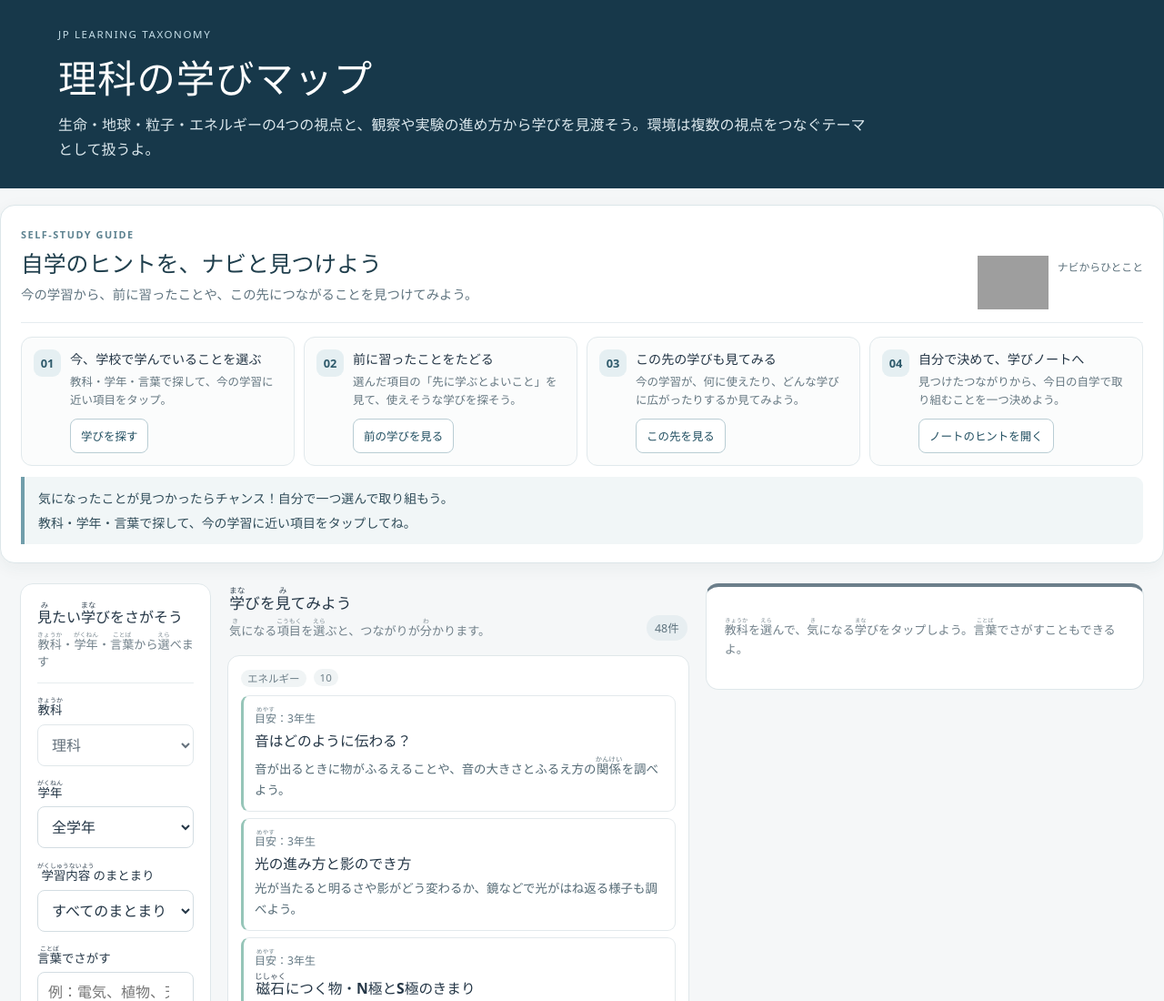
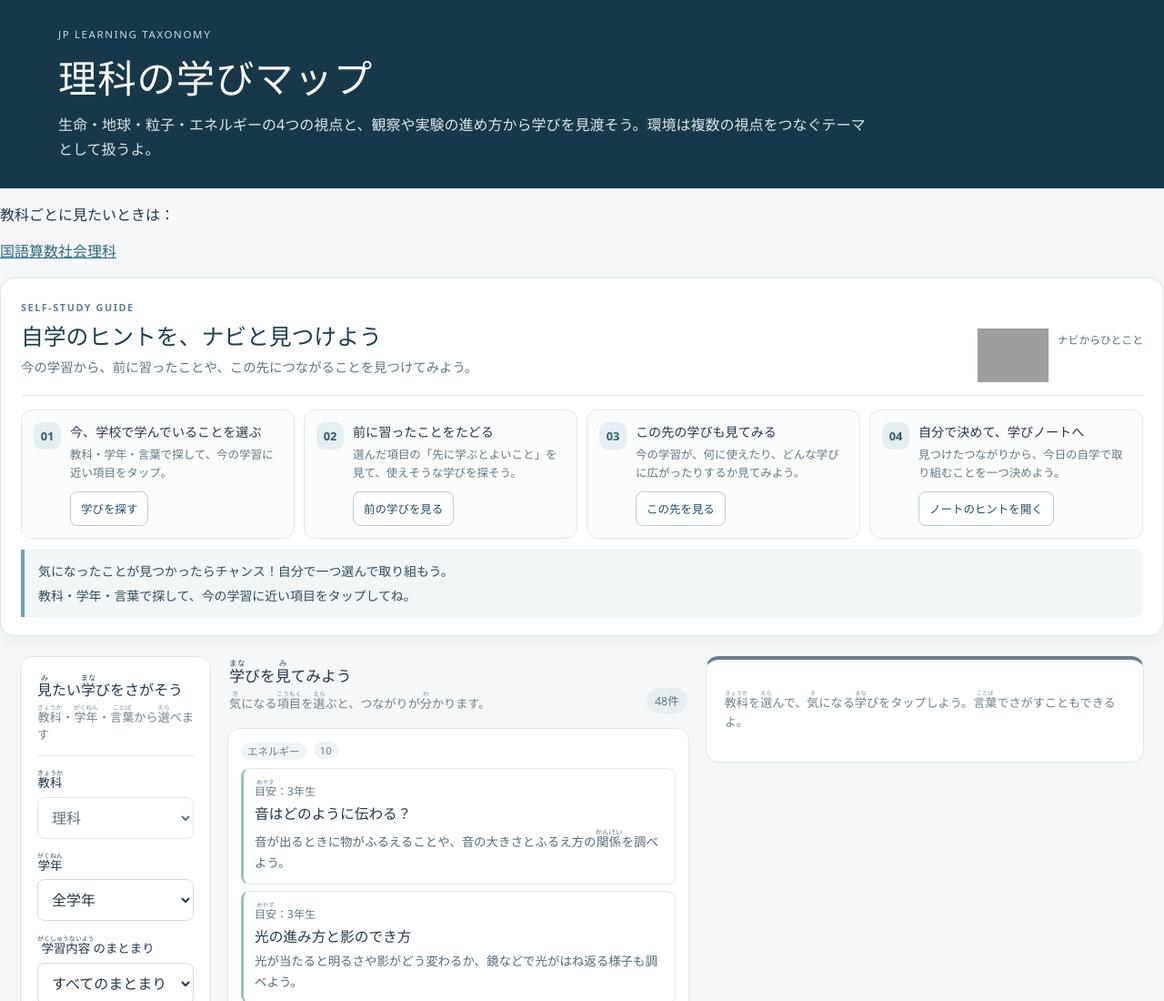
Before and after one commit to TT-sensei/jp-learning-taxonomy, a plain HTML site: page site/science.html in a window 1280 px wide. Shown: the top 1100 px of the page at 91% size. Drawn offline with Linux system fonts and the light colour scheme; grey boxes are pictures that could not be loaded.

Commit message:
Add subject navigation to dedicated page

```diff
--- a/site/science.html
+++ b/site/science.html
@@ -16,6 +16,7 @@
     <h1>理科の学びマップ</h1>
     <p>生命・地球・粒子・エネルギーの4つの視点と、観察や実験の進め方から学びを見渡そう。環境は複数の視点をつなぐテーマとして扱うよ。</p>
   </header>
+  <nav class="subject-page-nav" aria-label="教科別マップ"><p>教科ごとに見たいときは：</p><a href="./japanese.html">国語</a><a href="./math-map.html">算数</a><a href="./social.html">社会</a><a href="./science.html">理科</a></nav>
   <section id="self-study-guide" class="self-study-guide" aria-labelledby="guide-title">
     <div class="guide-intro">
       <div><p class="guide-kicker">SELF-STUDY GUIDE</p><h2 id="guide-title">自学のヒントを、ナビと見つけよう</h2><p>今の学習から、前に習ったことや、この先につながることを見つけてみよう。</p></div>
```
